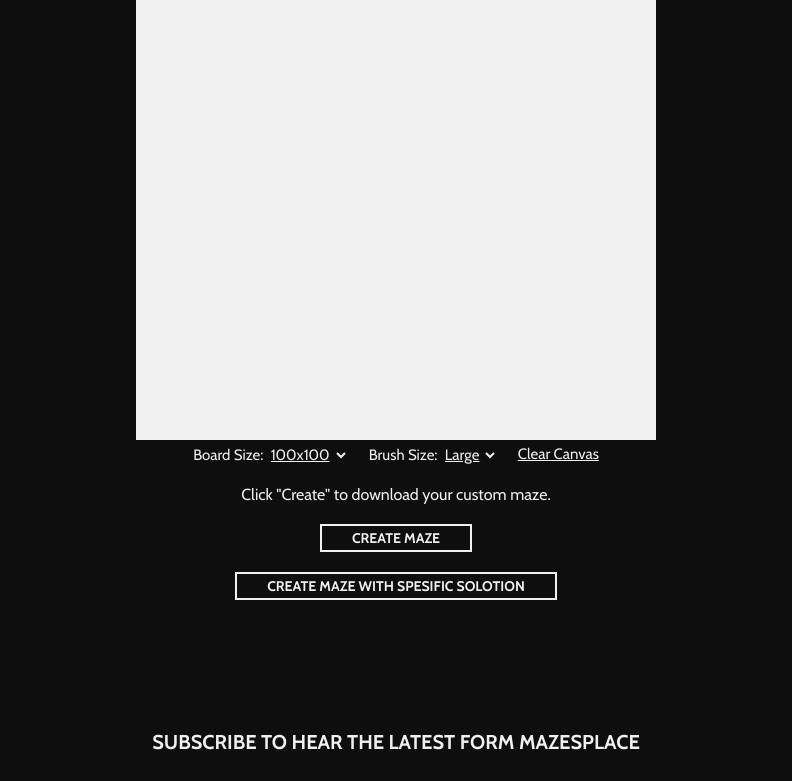
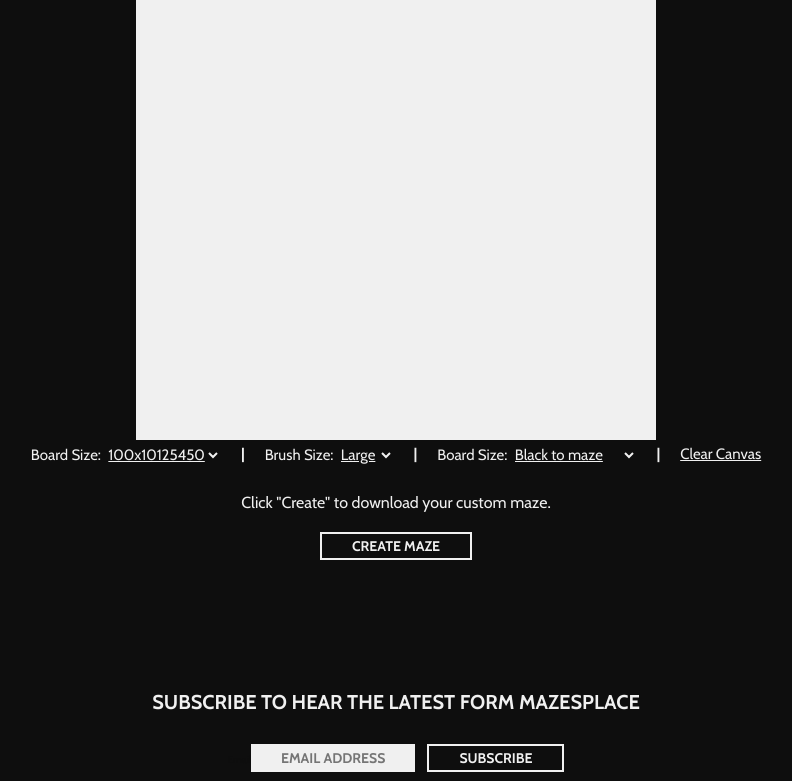
Before and after one commit to zvikarp/mazesplace-site, a website: page index.html in a window 1280 px wide. Shown: the part 4426-5207 px from the top of the page, without its empty margins (244-1036 px from the left). Drawn offline with nearby package versions, Linux system fonts and the light colour scheme; some packages are replaced by stand-ins of ours.

Commit message:
added select type os maze

```diff
--- a/index.html
+++ b/index.html
@@ -177,12 +177,13 @@
 					<div>
 						Board Size:
 						<select name="board size" id="maze-creator-board-size" class="select">
-							<option value="100x100">100x100</option>
+							<option value="100x100">100x10125450</option>
 							<option value="150x150">150x150</option>
 							<option value="200x100">200x100</option>
 							<option value="300x100">300x100</option>
 						</select>
 					</div>
+					<h2 class="text--white">|</h2>
 					<div>
 						Brush Size:
 						<select name="brush size" id="maze-creator-brush-size" class="select">
@@ -190,6 +191,16 @@
 							<option value="20">Small</option>
 						</select>
 					</div>
+					<h2 class="text--white">|</h2>
+					<div>
+						Board Size:
+						<select name="maze type" id="maze-creator-type" class="select">
+							<option value="Black to maze">Black to maze</option>
+							<option value="White to maze">White to maze</option>
+							<option value="solotion of maze">solotion of maze</option>
+						</select>
+					</div>
+					<h2 class="text--white">|</h2>
 					<a href="javascript:clearCreateMazeCanvas()">Clear Canvas</a>
 				</div>
 			</div>
@@ -199,11 +210,6 @@
 				<p class="text--white section-maze-creator__bottom-text">Click "Create" to download your custom maze.
 				</p>
 				<a onclick={createMaze()} class="btn btn--black">Create Maze</a>
-			</div>
-			<!--@ARC-->
-			<div id="create-maze-with-spesipic-solotion">
-				<p class="text--white section-maze-creator__bottom-text"></p>
-				<a onclick={createMazeWithSpesificSolotion()} class="btn btn--black">Create Maze With spesific solotion</a>
 			</div>
 		</section>
 
--- a/scripts/mazeCreator.js
+++ b/scripts/mazeCreator.js
@@ -21,7 +21,7 @@ function getBoardSize() {
 	return [parseInt(size[0]), parseInt(size[1])];
 }
 
-function canvasToArray(canvas) {
+function canvasToArray(canvas , flip) {
 	boardSize = getBoardSize();
 
 	const array = Array(boardSize[1])
@@ -35,19 +35,25 @@ function canvasToArray(canvas) {
 				.getContext("2d")
 				.getImageData(y * scale, x * scale, 1, 1).data;
 			array[x][y] = pixelData[3] == 255;
+			if(flip){
+				array[x][y]=  !(array[x][y]);
+			}
+
 		}
 	}
+
 	return array;
 }
 
 function createMaze() {
 	const canvas = document.querySelector("#maze-creator-canvas");
+	const boardSizeSelector = document.getElementById("maze-creator-type");
 	const createButton = document.getElementById("create-maze");
 	const creatingText = document.getElementById("creating-maze");
 	createButton.style.display = "none";
 	creatingText.style.display = "inline";
-	const array = canvasToArray(canvas);
-	const flag=0;
+	const array = canvasToArray(canvas, boardSizeSelector.selectedIndex == 1 );
+	const flag=boardSizeSelector.selectedIndex>1? 1:0;
 
 	// const url = "https://mazesplace-server.herokuapp.com/create";
 	const url = "http://127.0.0.1:5000/create";
```
